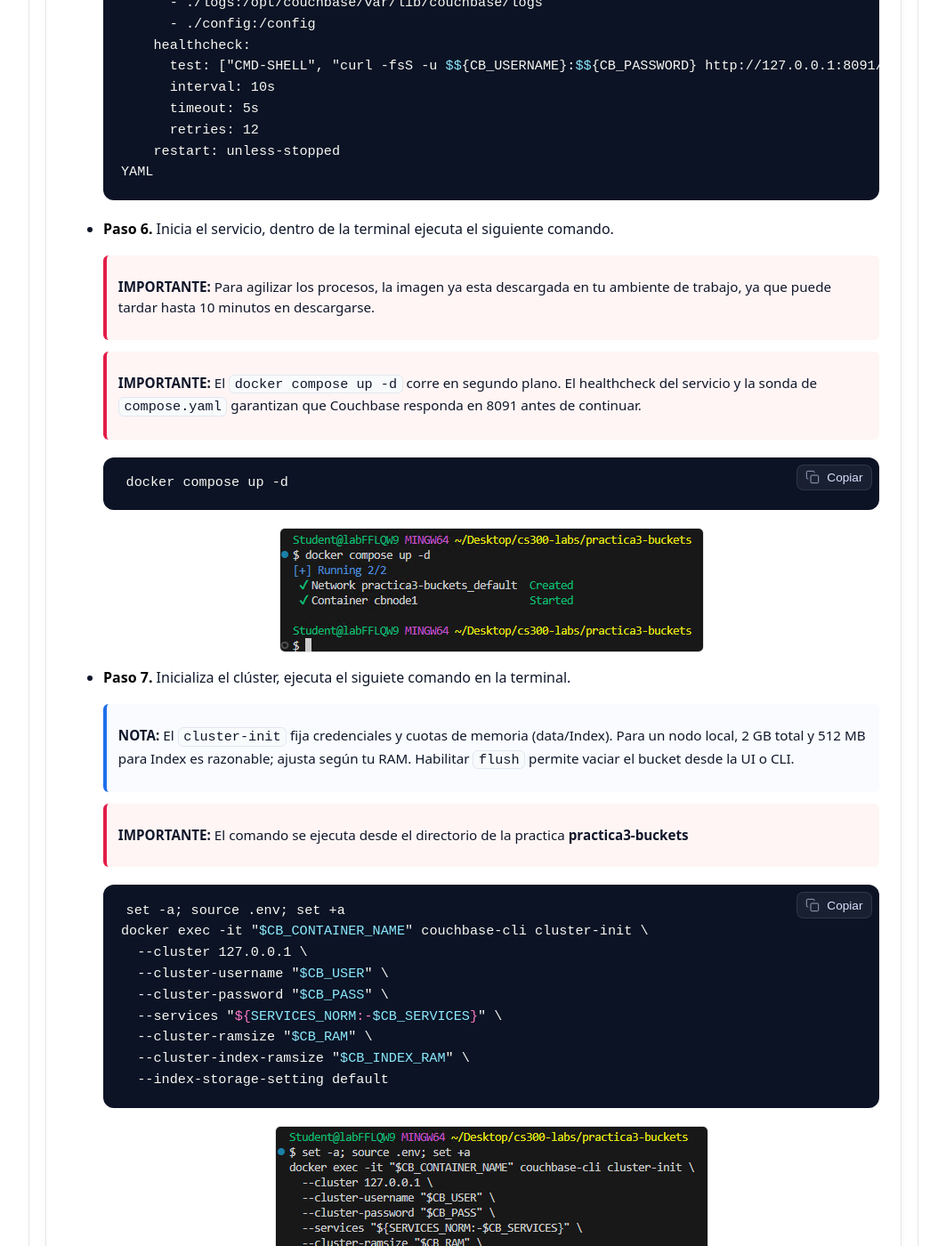
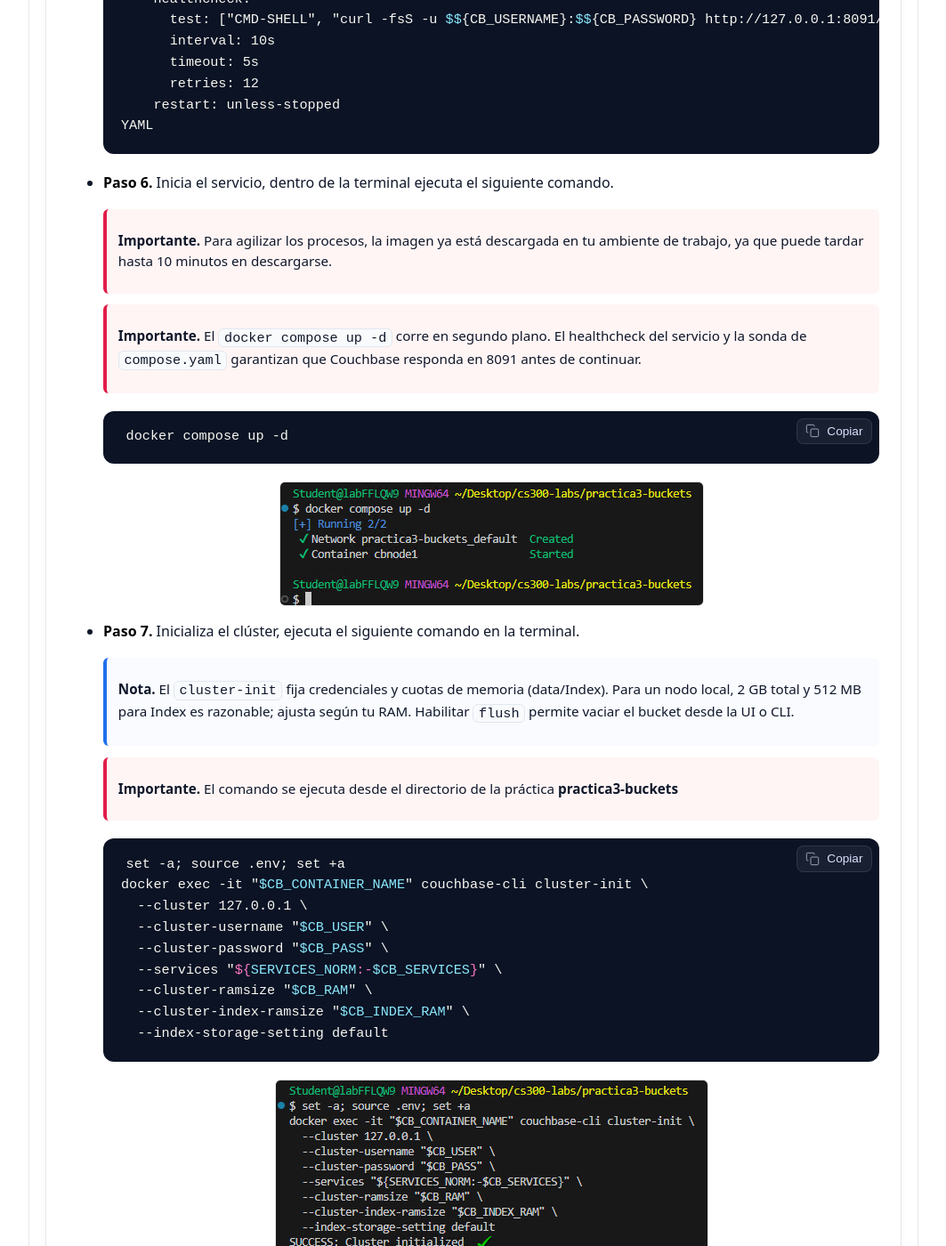
Before and after one commit to Netec-Mx/CS300_INT, a Jekyll site: the page built from labs/lab3/lab3.md, in a window 1280 px wide and 1400 px high, scrolled down 2641 px. Shown: the whole window at 89% size, without its empty margins (108-1171 px from the left). Built offline with Jekyll 4.4.1, drawn with Linux system fonts in a browser that asks for light colours; some of the changed text lies outside the part shown.

Commit message:
Revise notes and steps for lab3.md
Updated various notes and steps for clarity and consistency in the lab instructions.

````diff
--- a/labs/lab3/lab3.md
+++ b/labs/lab3/lab3.md
@@ -13,7 +13,7 @@ prerequisites: # CAMBIAR POR CADA PRACTICA
   - Conectividad a Internet para descargar la imagen.
   - Opcional `jq` para mejorar salidas JSON.
 introduction: # CAMBIAR POR CADA PRACTICA
-  - En Couchbase, un *bucket* es la unidad lógica de almacenamiento. En esta práctica crearás dos buckets de ejemplo (tipos **Couchbase**, **Ephemeral**), definirás opciones clave (memoria, replicas, políticas de expulsión, compresión), y practicarás operaciones básicas listar, crear/flush, scopes/collections y consultas con N1QL.
+  - En Couchbase, un *bucket* es la unidad lógica de almacenamiento. En está práctica crearás dos buckets de ejemplo (tipos **Couchbase**, **Ephemeral**), definirás opciones clave (memoria, replicas, políticas de expulsión, compresión), y practicarás operaciones básicas listar, crear/flush, scopes/collections y consultas con N1QL.
 slug: lab3 # CAMBIAR POR CADA PRACTICA
 lab_number: 3 # CAMBIAR POR CADA PRACTICA
 final_result: > # CAMBIAR POR CADA PRACTICA
@@ -65,7 +64,7 @@ Organizarás la carpeta de la práctica y verificarás que el contenedor de Couc
 
 - **Paso 4.** En la terminal de **VSC** copia y pega el siguiente comando que crea el archivo `.env` y carga el contenido de las variables necesarias.
 
-  > **NOTA:** El archivo `.env` estandariza credenciales y memoria.
+  > **Nota.** El archivo `.env` estandariza credenciales y memoria.
   {: .lab-note .info .compact}
 
   ```bash
@@ -117,9 +116,9 @@ Organizarás la carpeta de la práctica y verificarás que el contenedor de Couc
 
 - **Paso 6.** Inicia el servicio, dentro de la terminal ejecuta el siguiente comando.
 
-  > **IMPORTANTE:** Para agilizar los procesos, la imagen ya esta descargada en tu ambiente de trabajo, ya que puede tardar hasta 10 minutos en descargarse.
+  > **Importante.** Para agilizar los procesos, la imagen ya está descargada en tu ambiente de trabajo, ya que puede tardar hasta 10 minutos en descargarse.
   {: .lab-note .important .compact}
-  > **IMPORTANTE:** El `docker compose up -d` corre en segundo plano. El healthcheck del servicio y la sonda de `compose.yaml` garantizan que Couchbase responda en 8091 antes de continuar.
+  > **Importante.** El `docker compose up -d` corre en segundo plano. El healthcheck del servicio y la sonda de `compose.yaml` garantizan que Couchbase responda en 8091 antes de continuar.
   {: .lab-note .important .compact}
 
   ```bash
@@ -128,11 +127,11 @@ Organizarás la carpeta de la práctica y verificarás que el contenedor de Couc
 
   ![cbase4]({{ page.images_base | relative_url }}/4.png)
 
-- **Paso 7.** Inicializa el clúster, ejecuta el siguiete comando en la terminal.
+- **Paso 7.** Inicializa el clúster, ejecuta el siguiente comando en la terminal.
 
-  > **NOTA:** El `cluster-init` fija credenciales y cuotas de memoria (data/Index). Para un nodo local, 2 GB total y 512 MB para Index es razonable; ajusta según tu RAM. Habilitar `flush` permite vaciar el bucket desde la UI o CLI.
+  > **Nota.** El `cluster-init` fija credenciales y cuotas de memoria (data/Index). Para un nodo local, 2 GB total y 512 MB para Index es razonable; ajusta según tu RAM. Habilitar `flush` permite vaciar el bucket desde la UI o CLI.
   {: .lab-note .info .compact}
-  > **IMPORTANTE:** El comando se ejecuta desde el directorio de la practica **practica3-buckets**
+  > **Importante.** El comando se ejecuta desde el directorio de la práctica **practica3-buckets**
   {: .lab-note .important .compact}
 
   ```bash
@@ -302,7 +299,7 @@ Crearás índices primarios para poder consultar con N1QL y cargarás documentos
   ```
   ![cbase15]({{ page.images_base | relative_url }}/15.png)
 
-- **Paso 16.** Ahora realiza esta consulta para verificar que se haya almacenado todo correctamente para **`orders`.sales.orders**.
+- **Paso 6.** Ahora realiza está consulta para verificar que se haya almacenado todo correctamente para **`orders`.sales.orders**.
 
   ```bash
   docker exec -it cbnode1 cbq -e http://127.0.0.1:8093 -u "${CB_USER}" -p "${CB_PASS}" \
@@ -310,7 +307,7 @@ Crearás índices primarios para poder consultar con N1QL y cargarás documentos
   ```
   ![cbase16]({{ page.images_base | relative_url }}/16.png)
 
-- **Paso 17.** Ahora realiza esta consulta para verificar que se haya almacenado todo correctamente para **`orders`.sales.customers**.
+- **Paso 7.** Ahora realiza está consulta para verificar que se haya almacenado todo correctamente para **`orders`.sales.customers**.
 
   ```bash
   docker exec -it cbnode1 cbq -e http://127.0.0.1:8093 -u "${CB_USER}" -p "${CB_PASS}" \
````
Also changed, not shown: other parts of labs/lab3/lab3.md (+38 -43 lines).
